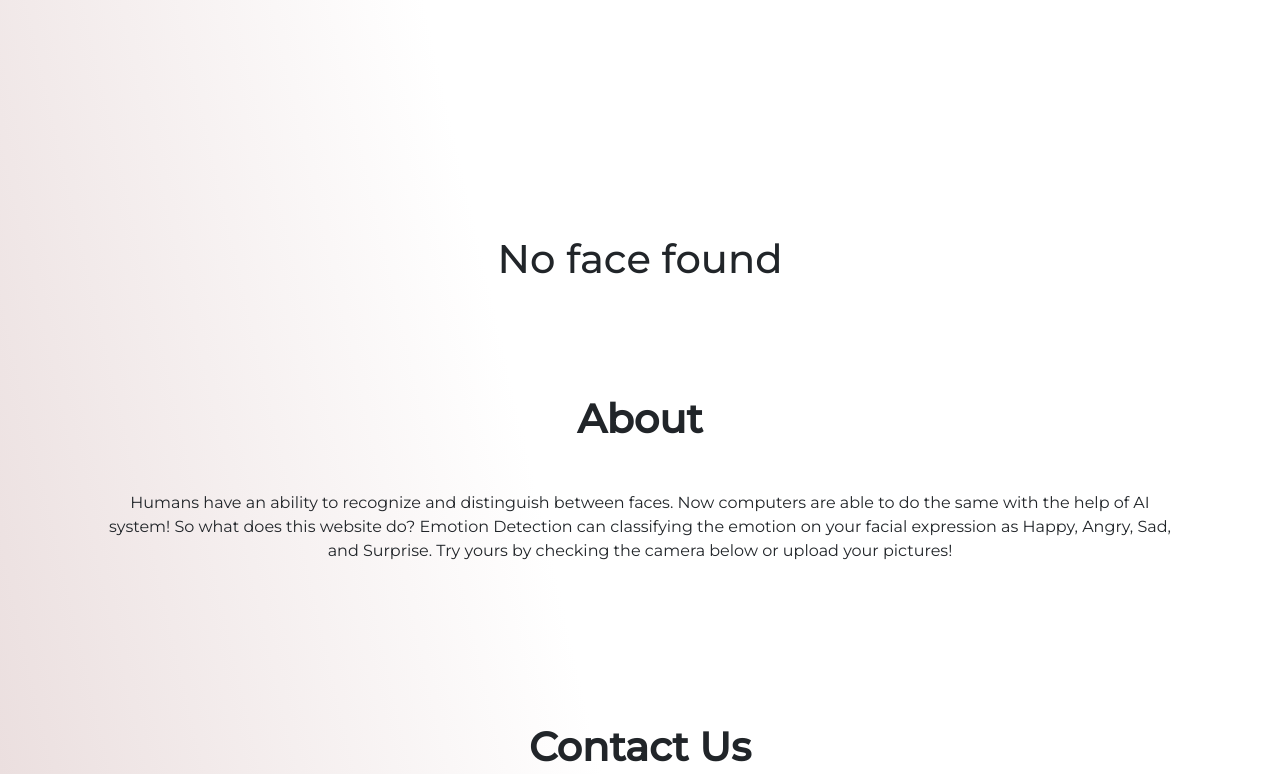
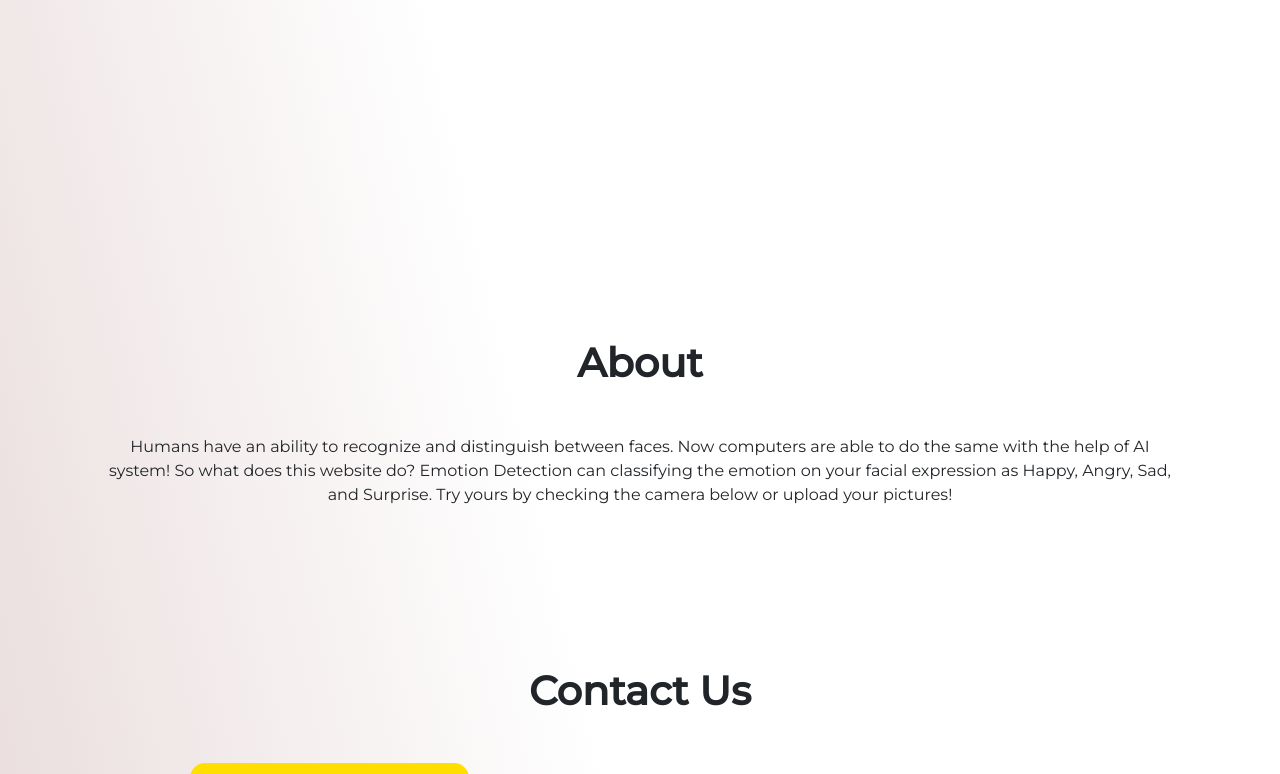
Before and after one commit to muhammadhaerul/App-FacialEmotionDetection, a plain HTML site: page index.html in a window 1280 px wide. Shown: the part 1430-2204 px from the top of the page. Drawn offline with nearby package versions, Linux system fonts and the light colour scheme.

Commit message:
Update index.html

```diff
--- a/index.html
+++ b/index.html
@@ -77,7 +77,7 @@
         <canvas id="canvas_roi"></canvas>
 
       </div>
-      <h1 id="no-face-found">No face found</h1>
+      <h1 id="no-face-found" style="display: none;">No face found</h1>
     </div>
 
     <div id="about" class="text-center p-3 mt-4 mb-5">
```
